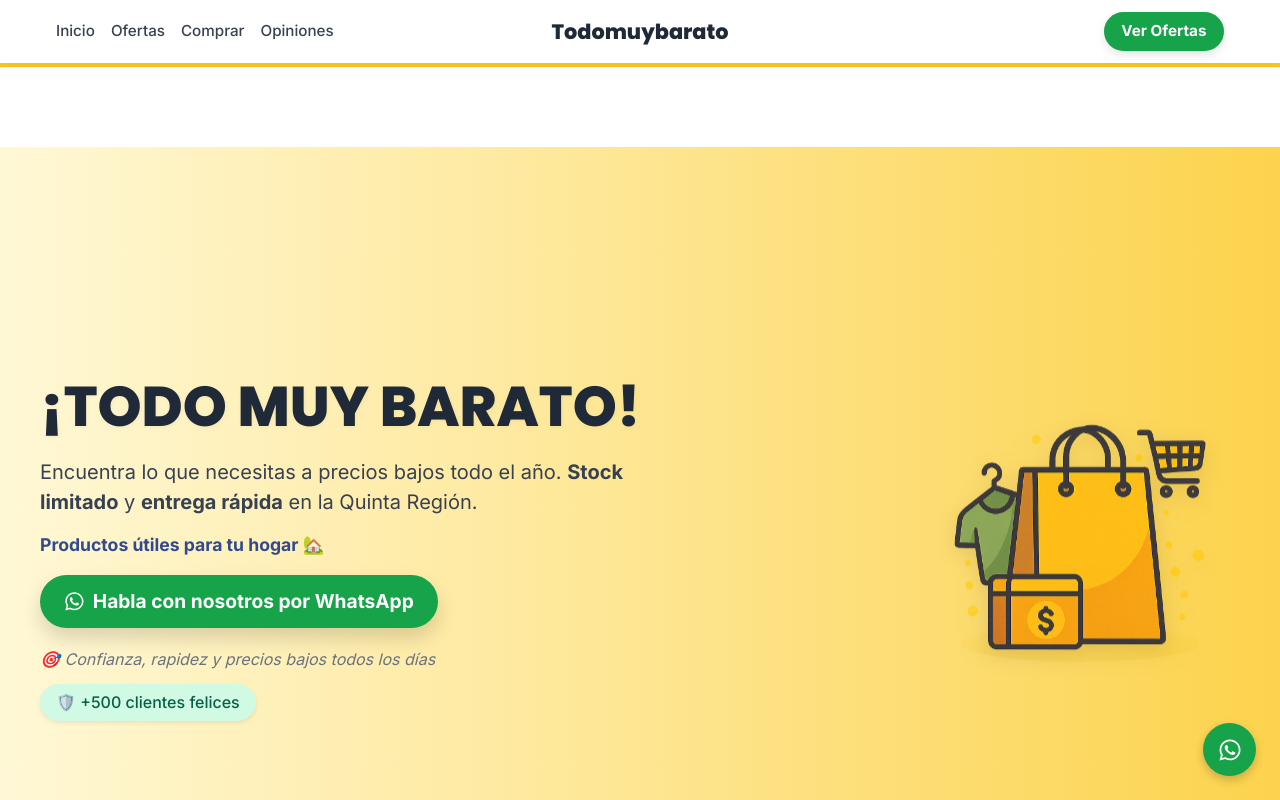
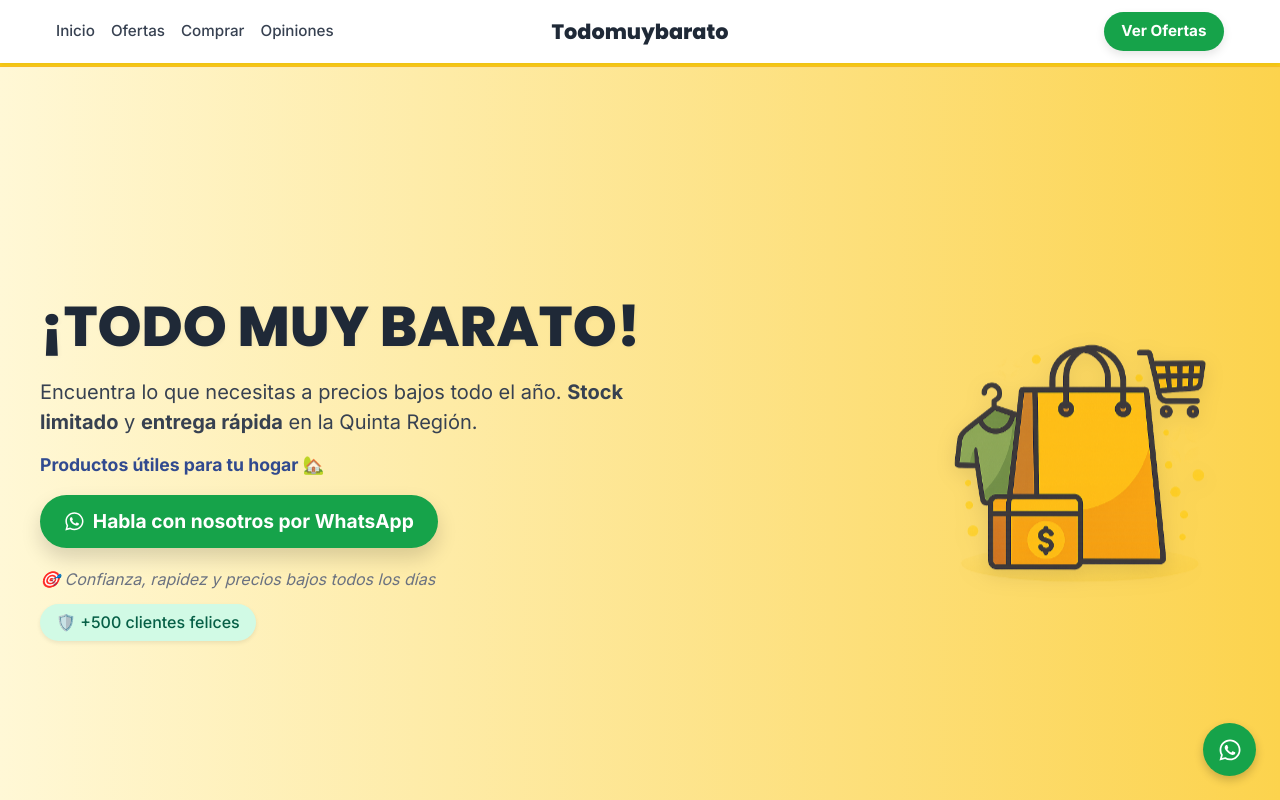
Before and after one commit to Marshelby/todomuybarato, a React (Vite) app: page / in a window 1280 px wide. Shown: the top 800 px of the page. Built offline with nearby package versions, Linux system fonts and the light colour scheme.

Commit message:
🕑 Revertir: restaurado App.jsx a versión previa sin pt-20 en Hero

```diff
--- a/src/App.jsx
+++ b/src/App.jsx
@@ -20,8 +20,8 @@ function App() {
       <Navbar />
       <BarraAnuncio />
 
-      {/* 👇 Hero con pt-20 restaurado para separación ideal */}
-      <div id="inicio" className="pt-20">
+      {/* Hero SIN pt-20 – causa empalme visual */}
+      <div id="inicio">
         <Hero />
       </div>
 
```
